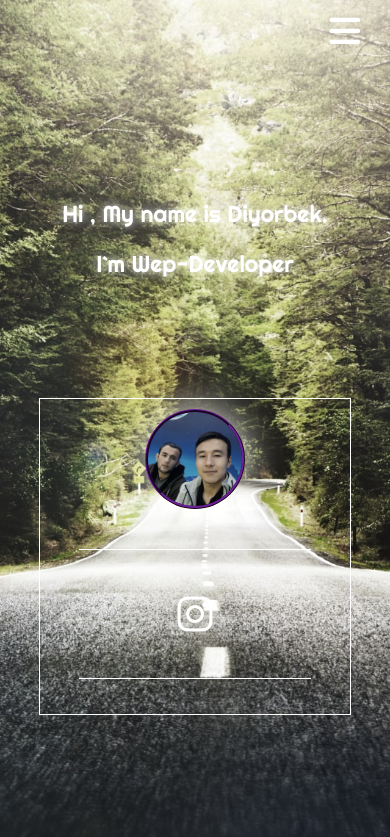
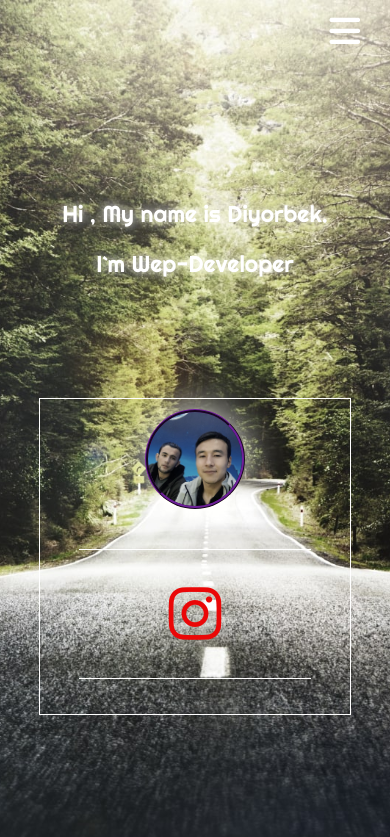
Before and after one commit to DimaarS/safarov-b, a plain HTML site: page index.html in a window 390 px wide. Shown: the top 837 px of the page. Drawn offline with Linux system fonts and the light colour scheme; a web font is replaced by a local one.

Commit message:
Add color

```diff
--- a/css/style.scss
+++ b/css/style.scss
@@ -181,7 +181,7 @@ body{
                      margin-top:40px ;
                      .fab{
                          color: #fff;
-                         font-size: 40px;
+                         font-size: 60px;
                          transition: all .6s linear;
                      }
                      .fab:hover{
--- a/index.html
+++ b/index.html
@@ -54,7 +54,7 @@
                     <!-- <a href="https://github.com/DimaarS"><i class="fab fa-github"></i></a> -->
                     <!-- <a href="https://www.youtube.com/channel/UCMl2ZBa81hKMosNU2cbYrmA"><i class="fab fa-youtube"></i></a> -->
                     <!-- <a href="https://t.me/ahmedovdan"><i class="fab fa-telegram"></i></a> -->
-                    <a href="https://instagram.com/diyorbek_safarov6400"><i class="fab fa-instagram"></i></I></a>
+                    <a href="https://instagram.com/diyorbek_safarov6400" style="color:red ;"><i class="fab fa-instagram"></i></I></a>
                 </section>
             </div>
 
--- a/responsive/main.scss
+++ b/responsive/main.scss
@@ -457,8 +457,8 @@
                         margin-top:40px ;
 
                         .fab{
-                            color: #fff;
-                            font-size: 30px;
+                            color: rgb(253, 253, 253);
+                            font-size: 50px;
                             transition: all .6s linear;
                         }
                         .fab:hover{
@@ -809,8 +809,8 @@
                         margin-top:40px ;
 
                         .fab{
-                            color: #fff;
-                            font-size: 40px;
+                            color: rgb(234, 7, 7);
+                            font-size: 60px;
                         }
                         .fab:hover{
                             transform: scale(1.05);
```
Also changed, not shown: css/style.css, responsive/main.css, 1 other file.
